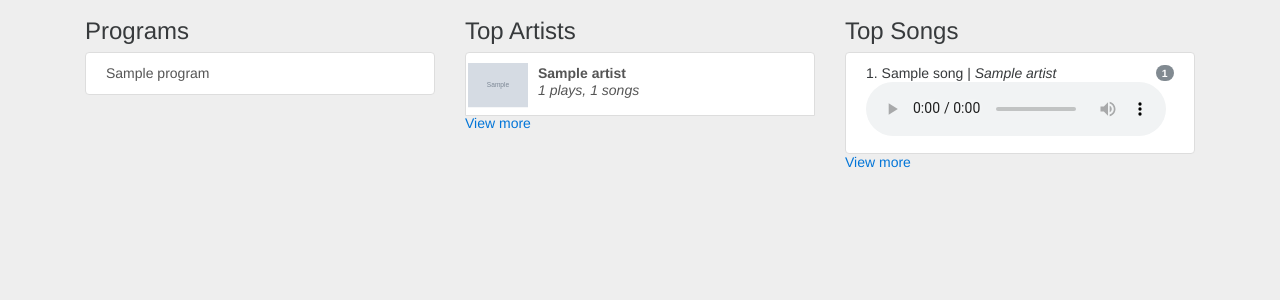
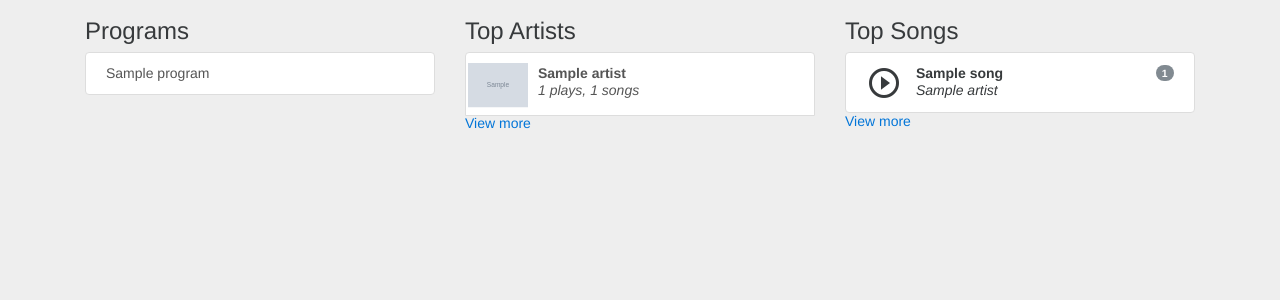
Before and after one commit to jmhansen/npr-musical-interludes, a Django app: page / in a window 1280 px wide. Shown: the part 49-349 px from the top of the page. Run offline with Django 3.2, Linux system fonts and the light colour scheme; tables that the repository leaves empty hold one stand-in row (values such as "Sample post"); grey boxes marked "Sample" are stand-in pictures; some libraries are stand-ins or nearby versions.

Commit message:
Custom audio player for song previews

```diff
--- /dev/null
+++ b/npr_interludes/static/audio_player.js
@@ -0,0 +1,34 @@
+
+function playAudio(music, icon) {
+	if (music.paused) {
+		music.play();
+        icon.html('pause_circle_filled');
+	} else {
+        music.pause();
+        icon.html('play_circle_filled');
+    }
+}
+
+$('.play').hover(
+    function() {
+        var $music = $(this).next('audio')[0]
+        if ($music.paused) {
+            $(this).html('play_circle_filled');
+        } else {
+            $(this).html('pause_circle_filled');
+        }
+    },function() {
+        var $music = $(this).next('audio')[0]
+        if ($music.paused) {
+            $(this).html('play_circle_outline');
+        } else {
+            $(this).html('pause_circle_outline');
+        }
+    });
+
+
+$('.play').click(function() {
+    var $this = $(this)
+    var $music = $this.next('audio')[0]
+    playAudio($music, $this);
+})
--- a/npr_interludes/static/style.css
+++ b/npr_interludes/static/style.css
@@ -44,6 +44,23 @@ body {
     padding-top: 10px;
 }
 
-audio {
-    background-color: white;
+.song-preview {
+    position: relative;
+    float: left;
+    width: 40px;
 }
+
+.song-detail {
+    margin-left: 50px;
+}
+
+.play {
+    cursor: pointer;
+}
+
+
+/* sizing for Google material icons */
+.material-icons.md-18 { font-size: 18px; }
+.material-icons.md-24 { font-size: 24px; }
+.material-icons.md-36 { font-size: 36px; }
+.material-icons.md-48 { font-size: 48px; }
--- a/npr_interludes/templates/base.html
+++ b/npr_interludes/templates/base.html
@@ -6,7 +6,11 @@
         <meta charset="utf-8">
         <meta name="viewport" content="width=device-width, initial-scale=1, shrink-to-fit=no">
         <meta http-equiv="x-ua-compatible" content="ie=edge">
+
         <title>Public Radio Music Interlude Database</title>
+
+        <!-- Google Material Icons -->
+        <link href="https://fonts.googleapis.com/icon?family=Material+Icons" rel="stylesheet">
         <!-- Bootstrap CSS -->
         <!--<link rel="stylesheet" href="https://maxcdn.bootstrapcdn.com/bootstrap/4.0.0-alpha.2/css/bootstrap.min.css" integrity="sha384-y3tfxAZXuh4HwSYylfB+J125MxIs6mR5FOHamPBG064zB+AFeWH94NdvaCBm8qnd" crossorigin="anonymous">-->
         <link href="{% static 'css/bootstrap.min.css' %}" rel="stylesheet">
@@ -42,5 +46,6 @@
         <script src="{% static 'jquery/dist/jquery.min.js' %}"></script>
         <!--<script src="https://maxcdn.bootstrapcdn.com/bootstrap/4.0.0-alpha.2/js/bootstrap.min.js" integrity="sha384-vZ2WRJMwsjRMW/8U7i6PWi6AlO1L79snBrmgiDpgIWJ82z8eA5lenwvxbMV1PAh7" crossorigin="anonymous"></script>-->
         <script src="{% static 'js/bootstrap.min.js' %}"></script>
+        <script src="{% static 'audio_player.js' %}"></script>
     </body>
 </html>
--- a/npr_interludes/templates/index.html
+++ b/npr_interludes/templates/index.html
@@ -51,13 +51,20 @@
                     {% for song in top_songs %}
                         <li class="list-group-item">
                             <span class="label label-default label-pill pull-xs-right">{{ song.num_interludes }}</span>
-                            {{ forloop.counter }}.  {{ song.name }} | <em>{{ song.artist.name }}</em>
                             {% if song.preview %}
-                                <audio controls>
-                                    <source src="{{ song.preview }}" type="audio/mpeg">
-                                    audio player not supported
-                                </audio>
+                                <div class="song-preview">
+                                    <i class="material-icons play md-36">play_circle_outline</i>
+                                    <audio src="{{ song.preview }}" type="audio/mpeg">
+                                        <source src="{{ song.preview }}" type="audio/mpeg">
+                                    </audio>
+                                </div>
                             {% endif %}
+
+                            <div class="song-detail">
+                                <strong>{{ song.name }}</strong>
+                                <br>
+                                <em>{{ song.artist.name }}</em>
+                            </div>
                         </li>
                     {% endfor %}
                 </ul>
```
